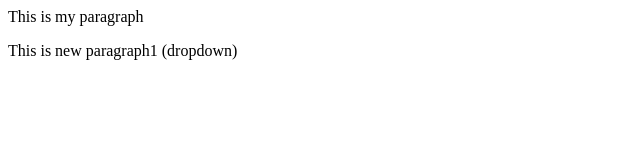
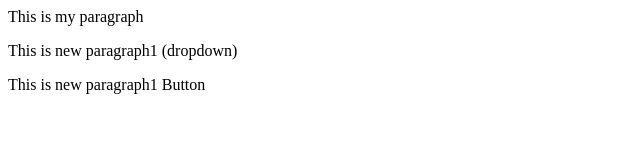
Before and after one commit to mwbaig/localrepo, a plain HTML site: page index.html in a window 1280 px wide. Shown: the whole page, without its empty margins (0-640 px from the left). Drawn offline with Linux system fonts and the light colour scheme.

Commit message:
add both features

```diff
--- a/index.html
+++ b/index.html
@@ -1,2 +1,3 @@
 <p>This is my paragraph</p>
 <p>This is new paragraph1 (dropdown)</p>
+<p>This is new paragraph1 Button </p>
```
